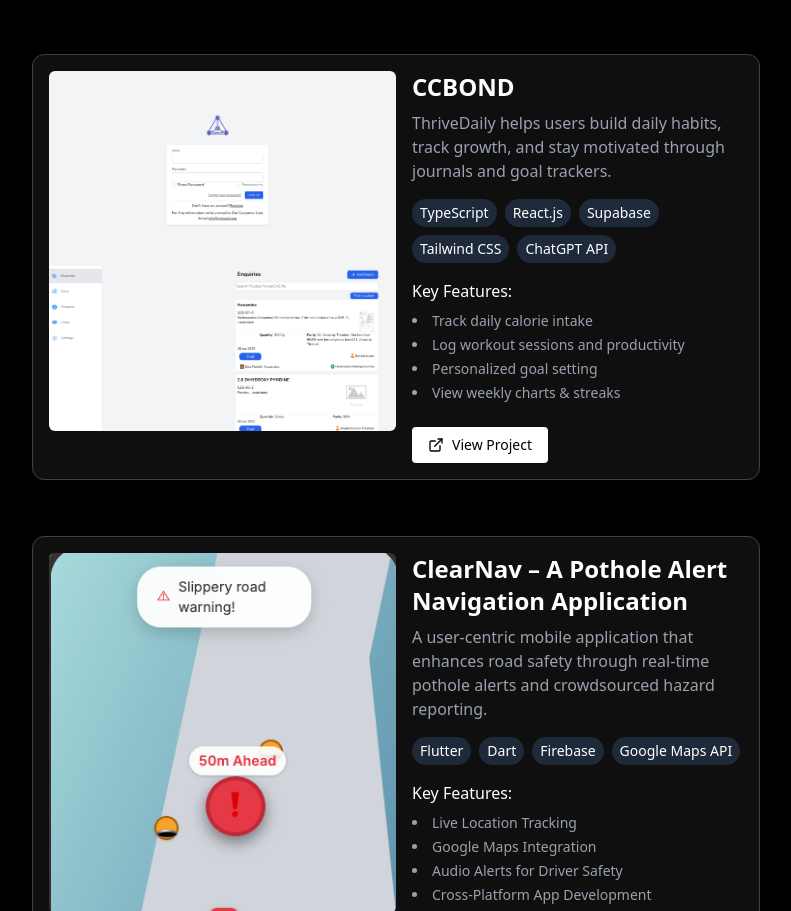
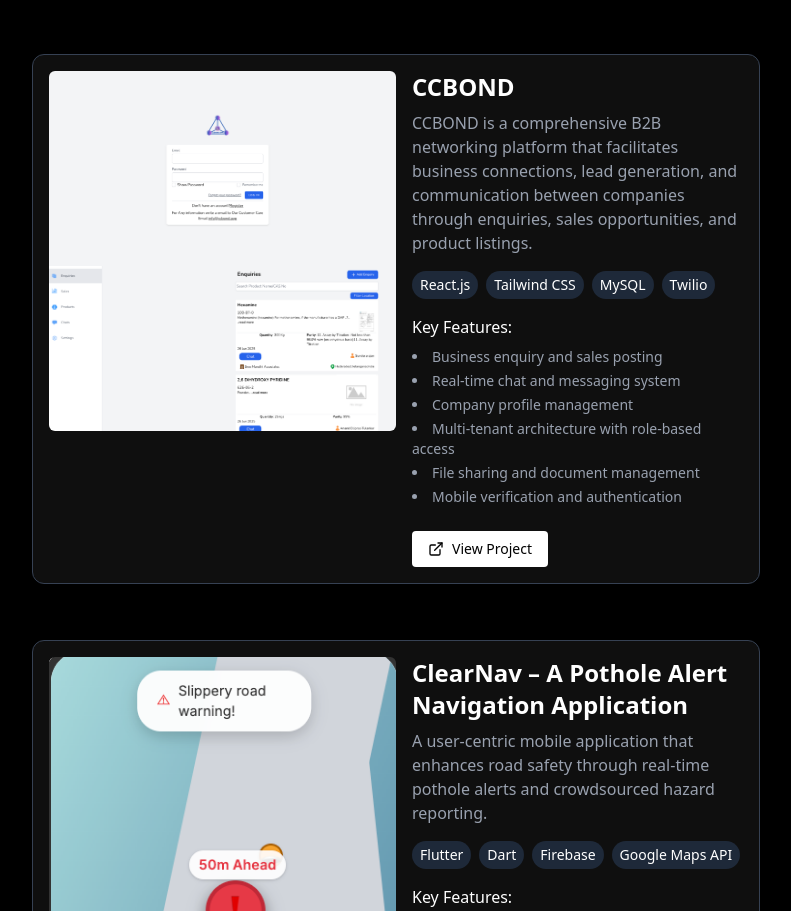
Before and after one commit to CodewVivek/portfolio, a React (Vite) app: page / in a window 1280 px wide. Shown: the part 1666-2577 px from the top of the page, without its empty margins (192-983 px from the left). Built offline with nearby package versions, Linux system fonts and the light colour scheme.

Commit message:
project updates

```diff
--- a/src/components/Projects.jsx
+++ b/src/components/Projects.jsx
@@ -18,17 +18,19 @@
     live: "https://matchwize.vercel.app",
   },
   {
-    title: "CCBOND",
-    description: "ThriveDaily helps users build daily habits, track growth, and stay motivated through journals and goal trackers.",
-    tech: ["TypeScript", "React.js", "Supabase", "Tailwind CSS", "ChatGPT API"],
-    features: [
-      "Track daily calorie intake",
-      "Log workout sessions and productivity",
-      "Personalized goal setting",
-      "View weekly charts & streaks",
+    "title": "CCBOND",
+    "description": "CCBOND is a comprehensive B2B networking platform that facilitates business connections, lead generation, and communication between companies through enquiries, sales opportunities, and product listings.",
+    "tech": ["React.js", "Tailwind CSS", "MySQL", "Twilio"],
+    "features": [
+      "Business enquiry and sales posting",
+      "Real-time chat and messaging system",
+      "Company profile management",
+      "Multi-tenant architecture with role-based access",
+      "File sharing and document management",
+      "Mobile verification and authentication"
     ],
-    images: ["/images/cc0.png", "/images/cc1.png", "/images/cc2.png", "/images/cc3.png", "/images/cc4.png"],
-    live: "https://ccbond.app/enquiry",
+    "images": ["/images/cc0.png", "/images/cc1.png", "/images/cc2.png", "/images/cc3.png", "/images/cc4.png"],
+    "live": "https://ccbond.app/enquiry"
   },
   {
     title: "ClearNav – A Pothole Alert Navigation Application",
```
